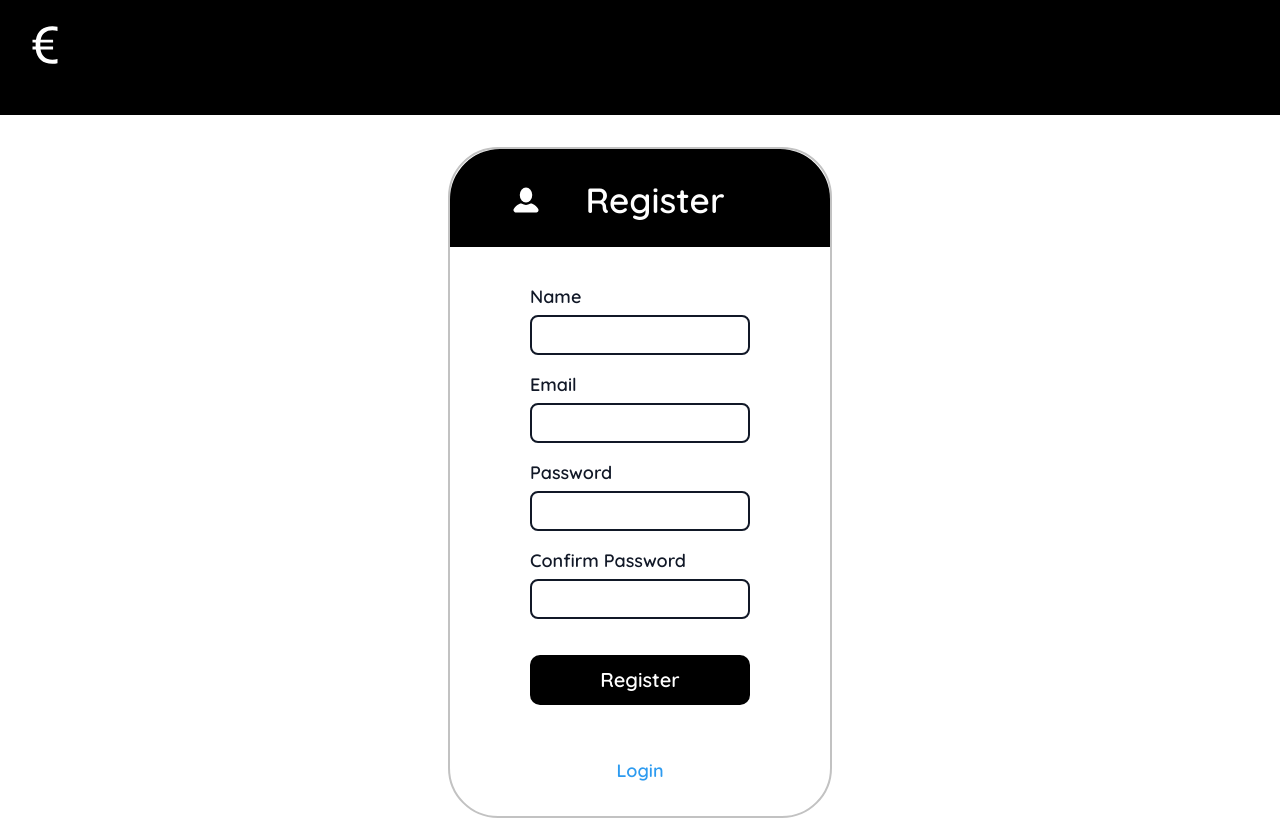
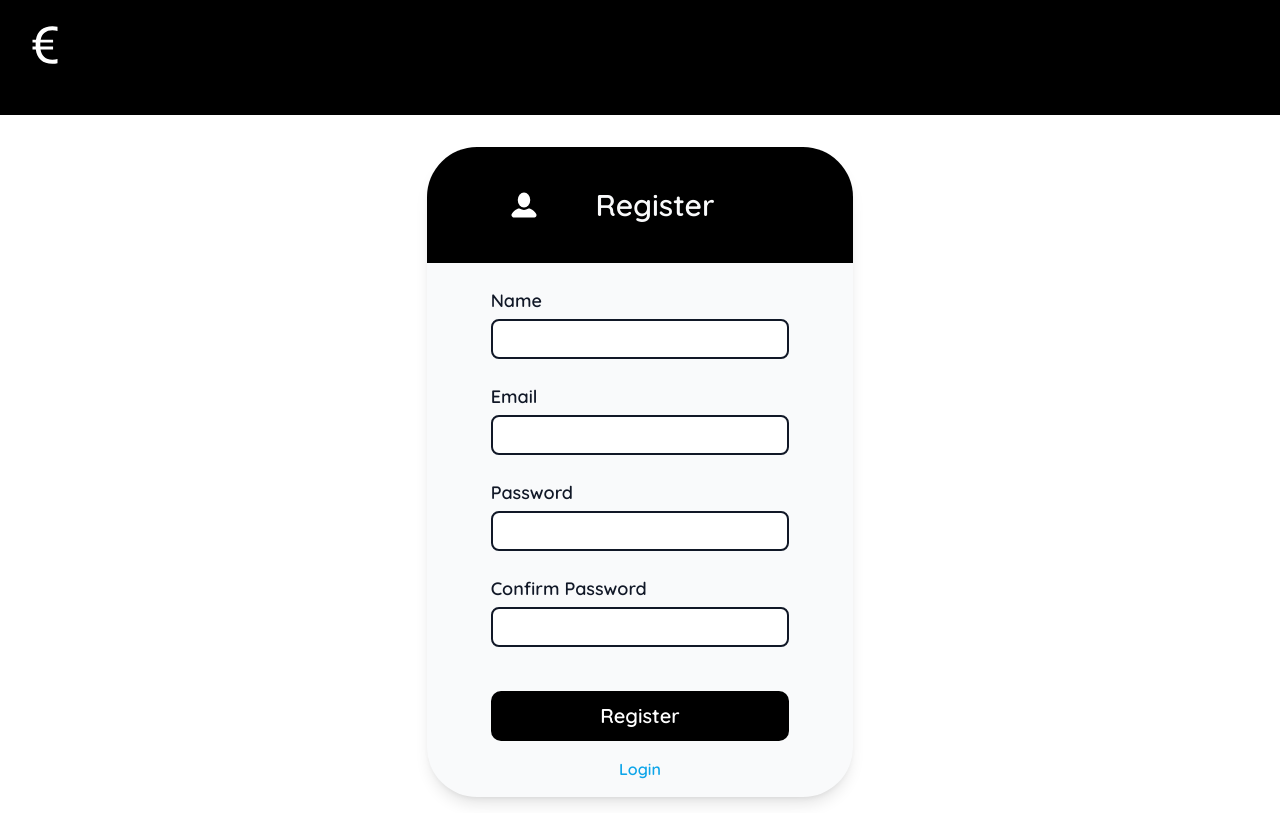
Before and after one commit to annakarlasganderla/avtWallet-webapp, a React (Vite) app in the folder front-end/: page /register in a window 1280 px wide. Built offline with nearby package versions, Linux system fonts and the light colour scheme.

Commit message:
Fix - Refactor RegisterForm page

```diff
--- a/front-end/src/pages/expenses/list/index.tsx
+++ b/front-end/src/pages/expenses/list/index.tsx
@@ -5,47 +5,43 @@ import { useNavigate } from "react-router";
 import { BsCurrencyEuro } from "react-icons/bs";
 import { CiLogin } from "react-icons/ci";
 
-export const Expense = () => {
+const RevenueList = () => {
 	const navigate = useNavigate();
-
-	const expenses = [{ id: 1, name: "Anna", value: 100 }];
 
 	return (
 		<>
-			<header className={styles.header}>
-				<div className={styles.subheader}>
-					<BsCurrencyEuro className={styles.icon} color="white" size={50} />
+			<header className="w-full h-20 flex items-center bg-black text-gray-50 ">
+				<div className="w-full flex justify-between items-center mx-8">
+					<BsCurrencyEuro className="block" color="white" size={50} />
 					<h2>Hello, @fulano</h2>
-					<div className={styles.logout}>
-						<p>Logout</p>
+					<div className="flex items-center gap-4 cursor-pointer hover:opacity-50 transition-all ease-in-out delay-150">
+						<p className="font-bold">Logout</p>
 						<CiLogin className={styles.iconLogout} color="white" size={30} />
 					</div>
 				</div>
 			</header>
 
 			<main>
-				<div className={styles.amount_container}>
-					<div className={styles.amount}>
+				<div className="w-100 flex flex-col justify-center items-center">
+					<div className="w-2/3 flex flex-col border-2 py-8 gap-4">
 						<p>Amount: </p>
 						<h1>R$ 199,99</h1>
 					</div>
 				</div>
 
 				<div className={styles.list}>
-					{expenses.map((item) => (
 					<div className={styles.item}>
-							<h3>{item.name}</h3>
+						<h3>item.name</h3>
 						<div>
 							<h3>
-									{item?.value?.toLocaleString("pt-br", { style: "currency", currency: "BRL" })}
+								item?.value?.toLocaleString("pt-br", style: "currency", currency: "BRL", )
 							</h3>
 							<AiOutlineRight />
 						</div>
 					</div>
-					))}
 				</div>
 
-				<div className={styles.button_area}>
+				<div className="w-100 flex justify-center items-center">
 					<div className={styles.button}>
 						<Button type={"button"} onClick={() => navigate("/wallet/form/new")}>
 							+ Expenses
@@ -56,3 +52,4 @@ export const Expense = () => {
 		</>
 	);
 };
+export default RevenueList;
--- a/front-end/src/pages/login/index.tsx
+++ b/front-end/src/pages/login/index.tsx
@@ -42,12 +42,10 @@ export const Login = () => {
 						<Button type="submit" spacing={20}>
 							Login
 						</Button>
-						{error !== null && (
-							<span className="text-center text-sm text-red-500">{error}</span>
-						)}
+						{error && <span className="text-center text-sm text-red-500">{error}</span>}
 					</form>
 
-					<div className="flex flex-col justify-center items-center gap-y-4 mt-2 mb-4">
+					<div className="flex flex-col justify-center items-center gap-y-4 mb-4">
 						<h3>OR</h3>
 						<a className="no-underline text-sky-500 font-bold" href="register">
 							Sign-up
--- a/front-end/src/pages/login/login.module.scss
+++ /dev/null
@@ -1,95 +0,0 @@
-.title_area {
-	display: none;
-}
-
-p {
-	width: 60%;
-	font-weight: 100;
-}
-
-strong {
-	font-weight: bold;
-}
-
-/* Inputs */
-
-.container {
-	display: flex;
-	justify-content: center;
-	width: 100%;
-	flex-direction: column;
-	align-items: center;
-}
-
-.input_area {
-	display: flex;
-	flex-direction: column;
-	width: 60%;
-	justify-content: center;
-	row-gap: 1rem;
-	margin-top: 2rem;
-}
-
-.inputs {
-	display: flex;
-	flex-direction: column;
-	row-gap: 1rem;
-}
-
-.button_area {
-	display: flex;
-	justify-content: center;
-	align-items: center;
-	width: 100%;
-}
-
-.links {
-	margin-top: 1rem;
-	display: flex;
-	flex-direction: column;
-	justify-content: center;
-	align-items: center;
-	row-gap: 2rem;
-}
-
-.links a {
-	text-decoration: none;
-	font-weight: bold;
-	font-size: large;
-	color: #2d9bf0;
-}
-
-@media (min-width: 767px) {
-	.title_area {
-		display: flex;
-		text-align: center;
-		justify-content: center;
-		align-items: center;
-		color: black;
-		width: 100%;
-		font-size: 35px;
-	}
-
-	.title_area {
-		background-color: black;
-		color: white;
-		border-radius: 50px 50px 0 0;
-		padding-top: 25px;
-		padding-bottom: 20px;
-	}
-
-	.input_area {
-		width: 30%;
-		border: 2px solid #c2c2c2;
-		border-radius: 50px;
-	}
-
-	.inputs {
-		padding: 20px 80px;
-	}
-
-	.links {
-		row-gap: 0.5rem;
-		margin-bottom: 2rem;
-	}
-}
--- /dev/null
+++ b/front-end/src/pages/register/hooks/useRegisterController.ts
@@ -0,0 +1,21 @@
+import { useFormik } from "formik";
+import { useState } from "react";
+import { IRegisterUser } from "../utils/register.types";
+import { registerFormSchema } from "../utils/registerForm.schema";
+
+export const useRegisterController = () => {
+	const [error, setError] = useState();
+	const validationSchema = registerFormSchema();
+	const userForm = useFormik<IRegisterUser>({
+		initialValues: {
+			name: "",
+			email: "",
+			password: "",
+			confirmPassword: "",
+		},
+		validationSchema: validationSchema,
+		onSubmit: (value) => {},
+	});
+
+	return { userForm, error };
+};
--- a/front-end/src/pages/register/index.tsx
+++ b/front-end/src/pages/register/index.tsx
@@ -1,53 +1,71 @@
-import { useState } from "react";
 import accountIcon from "../../assets/account.svg";
 import Button from "../../components/Button";
 import Header from "../../components/Header";
 import TextField from "../../components/TextField";
-import styles from "./register.module.scss";
+import { useRegisterController } from "./hooks/useRegisterController";
 
 export const Register = () => {
-	const [email, setEmail] = useState("");
-	const [password, setPassword] = useState("");
+	const { userForm, error } = useRegisterController();
 
 	return (
 		<div>
-			<Header />
-			<div className={styles.container}>
-				<div className={styles.input_area}>
-					<div className={styles.title_area}>
+			<Header text="Register" />
+			<div className="w-100 flex flex-col justify-center items-center">
+				<div className="w-2/3 flex flex-col justify-center bg-gray-50 mt-8 mb-4 md:rounded-area md:w-1/3 md:shadow-lg">
+					<div className="w-100 hidden justify-center items-center bg-black text-gray-50 text-center text-3xl rounded-t-area p-10 md:flex">
 						<img src={accountIcon} style={{ height: "30px", width: "30px" }} />
-						<p>
-							<strong>Register</strong>
+						<p className="w-2/3 font-thin">
+							<strong className="font-bold">Register</strong>
 						</p>
 					</div>
 
-					<div className={styles.inputs}>
-						<TextField type={"text"} name={"name"} label={"Name"} />
+					<form
+						onSubmit={userForm.handleSubmit}
+						className="flex flex-col py-2 gap-y-6 md:px-16 mt-4"
+					>
+						<TextField
+							type={"text"}
+							name={"name"}
+							label={"Name"}
+							value={userForm.values.name}
+							onChange={userForm.handleChange}
+							error={userForm.errors.name}
+						/>
 						<TextField
 							type={"text"}
 							name={"email"}
 							label={"Email"}
-							onChange={(e) => setEmail(e.target.value)}
+							value={userForm.values.email}
+							onChange={userForm.handleChange}
+							error={userForm.errors.email}
 						/>
 						<TextField
-							type={"text"}
+							type={"password"}
 							name={"password"}
 							label={"Password"}
-							onChange={(e) => setPassword(e.target.value)}
+							value={userForm.values.password}
+							onChange={userForm.handleChange}
+							error={userForm.errors.password}
 						/>
 						<TextField
-							type={"text"}
+							type={"password"}
 							name={"confirmPassword"}
 							label={"Confirm Password"}
+							value={userForm.values.confirmPassword}
+							onChange={userForm.handleChange}
+							error={userForm.errors.confirmPassword}
 						/>
 
-						<Button type="submit" onClick={() => {}} spacing={20}>
+						<Button type="submit" spacing={20}>
 							Register
 						</Button>
-					</div>
+						{error && <span className="text-center text-sm text-red-500">{error}</span>}
+					</form>
 
-					<div className={styles.links}>
-						<a href="/">Login</a>
+					<div className="flex justify-center items-center mt-2 mb-4">
+						<a className="no-underline text-sky-500 font-bold" href="/">
+							Login
+						</a>
 					</div>
 				</div>
 			</div>
--- a/front-end/src/pages/register/register.module.scss
+++ /dev/null
@@ -1,99 +0,0 @@
-.title_area {
-	display: flex;
-	text-align: center;
-	justify-content: center;
-	align-items: center;
-	color: black;
-	width: 100%;
-	font-size: 35px;
-}
-
-.input_area img {
-	display: none;
-}
-
-p {
-	width: 60%;
-	font-weight: 100;
-}
-
-strong {
-	font-weight: bold;
-}
-
-/* Inputs */
-
-.container {
-	display: flex;
-	justify-content: center;
-	width: 100%;
-	flex-direction: column;
-	align-items: center;
-}
-
-.input_area {
-	display: flex;
-	flex-direction: column;
-	width: 60%;
-	justify-content: center;
-	row-gap: 1rem;
-	margin-top: 2rem;
-}
-
-.inputs {
-	display: flex;
-	flex-direction: column;
-	row-gap: 1rem;
-}
-
-.button_area {
-	display: flex;
-	justify-content: center;
-	align-items: center;
-	width: 100%;
-}
-
-.links {
-	margin-top: 1rem;
-	display: flex;
-	flex-direction: column;
-	justify-content: center;
-	align-items: center;
-	row-gap: 2rem;
-}
-
-.links a {
-	text-decoration: none;
-	font-weight: bold;
-	font-size: large;
-	color: #2d9bf0;
-}
-
-@media (min-width: 767px) {
-	.title_area {
-		background-color: black;
-		color: white;
-		border-radius: 50px 50px 0 0;
-		padding-top: 25px;
-		padding-bottom: 20px;
-	}
-
-	.input_area img {
-		display: block;
-	}
-
-	.input_area {
-		width: 30%;
-		border: 2px solid #c2c2c2;
-		border-radius: 50px;
-	}
-
-	.inputs {
-		padding: 20px 80px;
-	}
-
-	.links {
-		row-gap: 0.5rem;
-		margin-bottom: 2rem;
-	}
-}
--- /dev/null
+++ b/front-end/src/pages/register/utils/register.types.ts
@@ -0,0 +1,6 @@
+export interface IRegisterUser {
+	name: string;
+	email: string;
+	password: string;
+	confirmPassword: string;
+}
--- /dev/null
+++ b/front-end/src/pages/register/utils/registerForm.schema.ts
@@ -0,0 +1,14 @@
+import * as Yup from "yup";
+
+export const registerFormSchema = () => {
+	return Yup.object().shape({
+		name: Yup.string().required("Name is required"),
+		email: Yup.string().required("Email is required").email("Email needs to be valid"),
+		password: Yup.string()
+			.required("Password is required")
+			.min(8, "Musy be at least 8 characters"),
+		confirmPassword: Yup.string()
+			.oneOf([Yup.ref("password"), ""], "Password must match")
+			.required("Confirm Password is required"),
+	});
+};
--- a/front-end/src/routes/AppRoutes.tsx
+++ b/front-end/src/routes/AppRoutes.tsx
@@ -1,6 +1,6 @@
 import { BrowserRouter, Route, Routes } from "react-router-dom";
 import { Login } from "../pages/login";
-import { Expense } from "../pages/expenses/list";
+import RevenueList from "../pages/expenses/list";
 import ExpensesForm from "../pages/expenses/form/";
 import { Register } from "../pages/register";
 
@@ -12,7 +12,7 @@ export function AppRoutes() {
 				<Route path="/revenue/form/new" element={<ExpensesForm type={"NEW"} />} />
 				<Route path="/revenue/form/:id" element={<ExpensesForm type={"VIEW"} />} />
 				<Route path="/revenue/form/:id/edit" element={<ExpensesForm type={"EDIT"} />} />
-				<Route path="/revenue" element={<Expense />} />
+				<Route path="/revenue" element={<RevenueList />} />
 				<Route path="/register" element={<Register />} />
 			</Routes>
 		</BrowserRouter>
```
Also changed, not shown: front-end/src/api/Api.ts (added). Lines whose indentation alone changed are shown as unchanged.
